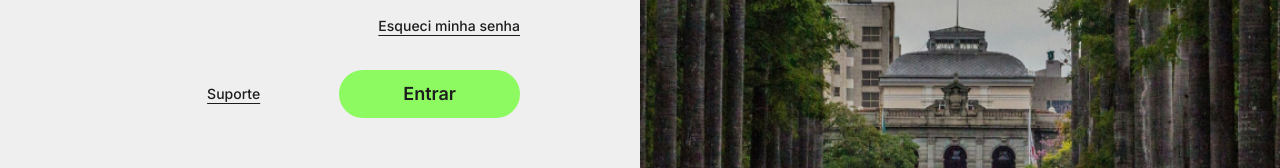
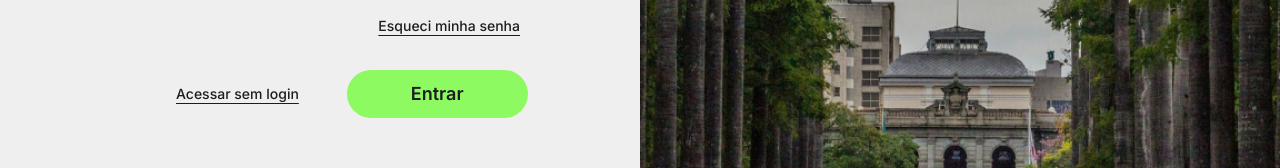
Before and after one commit to vallengeo/vallengeo, a Next.js app in the folder frontend/: page /autenticacao/login in a window 1280 px wide. Shown: the part 422-590 px from the top of the page. Built offline with nearby package versions, Linux system fonts and the light colour scheme; no server answers.

Commit message:
fix(login): ajustando rota a ser redirecionado
perf(login): removendo validacao

```diff
--- a/frontend/src/app/(cliente)/autenticacao/login/components/form.tsx
+++ b/frontend/src/app/(cliente)/autenticacao/login/components/form.tsx
@@ -8,7 +8,6 @@ import { zodResolver } from "@hookform/resolvers/zod"
 import { useForm, SubmitHandler } from "react-hook-form";
 import { loginFormSchema, loginFormData } from "@/validation/autenticacao/login"
 
-import { Support } from "@/components/support";
 import { Button } from "@/components/ui/button";
 import { Input } from "@/components/ui/input";
 import {
@@ -27,8 +26,6 @@ export function FormLogin() {
   const searchParams = useSearchParams()
   const router = useRouter();
 
-  const linkPreviousPage = searchParams.get('linkPreviousPage')
-
   const form = useForm<loginFormData>({
     resolver: zodResolver(loginFormSchema),
     defaultValues: {
@@ -46,7 +43,7 @@ export function FormLogin() {
 
     await login(user)
       .then(() => {
-        router.push('/home');
+        router.push('/dashboard');
       })
       .catch(() => {
         actionLogout();
@@ -105,7 +102,6 @@ export function FormLogin() {
         </Button>
 
         <div className="flex items-center justify-between gap-2 flex-col-reverse sm:flex-row">
-          {linkPreviousPage ? (
           <Button
             asChild
             variant="link"
@@ -113,9 +109,6 @@ export function FormLogin() {
           >
             <Link href="/">Acessar sem login</Link>
           </Button>
-          ) : (
-            <Support />
-          )}
 
           <Button
             type="submit"
--- a/frontend/src/app/(cliente)/autenticacao/page.tsx
+++ b/frontend/src/app/(cliente)/autenticacao/page.tsx
@@ -24,7 +24,7 @@ export default function AutenticacaoPage() {
           </Button>
 
           <Button asChild className="h-12">
-            <Link href="/autenticacao/login?linkPreviousPage=true">
+            <Link href="/autenticacao/login">
               Acessar
             </Link>
           </Button>
```
Also changed, not shown: 1 other file (tests, documents, lock files or other folders). Lines whose indentation alone changed are shown as unchanged.
